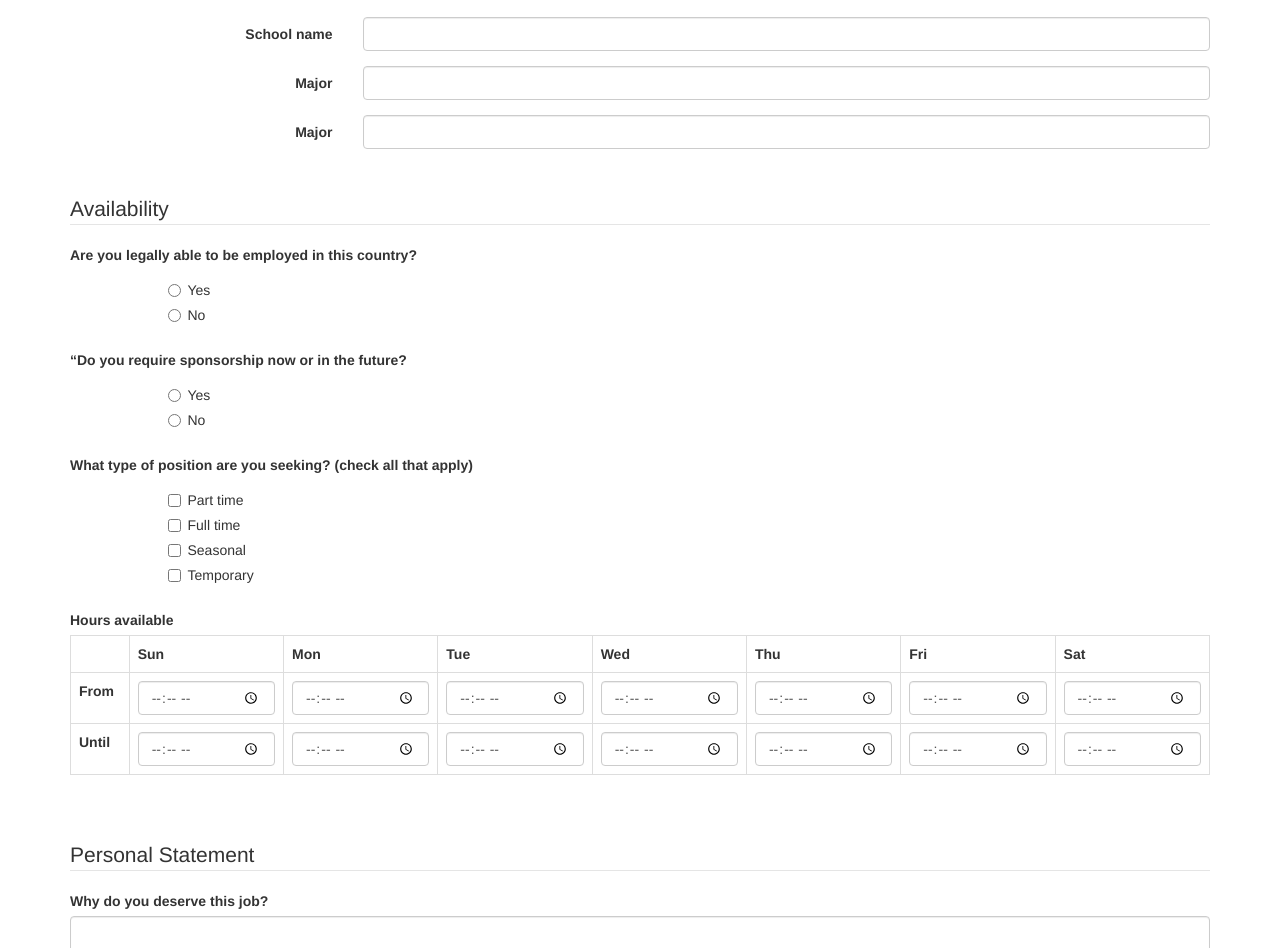
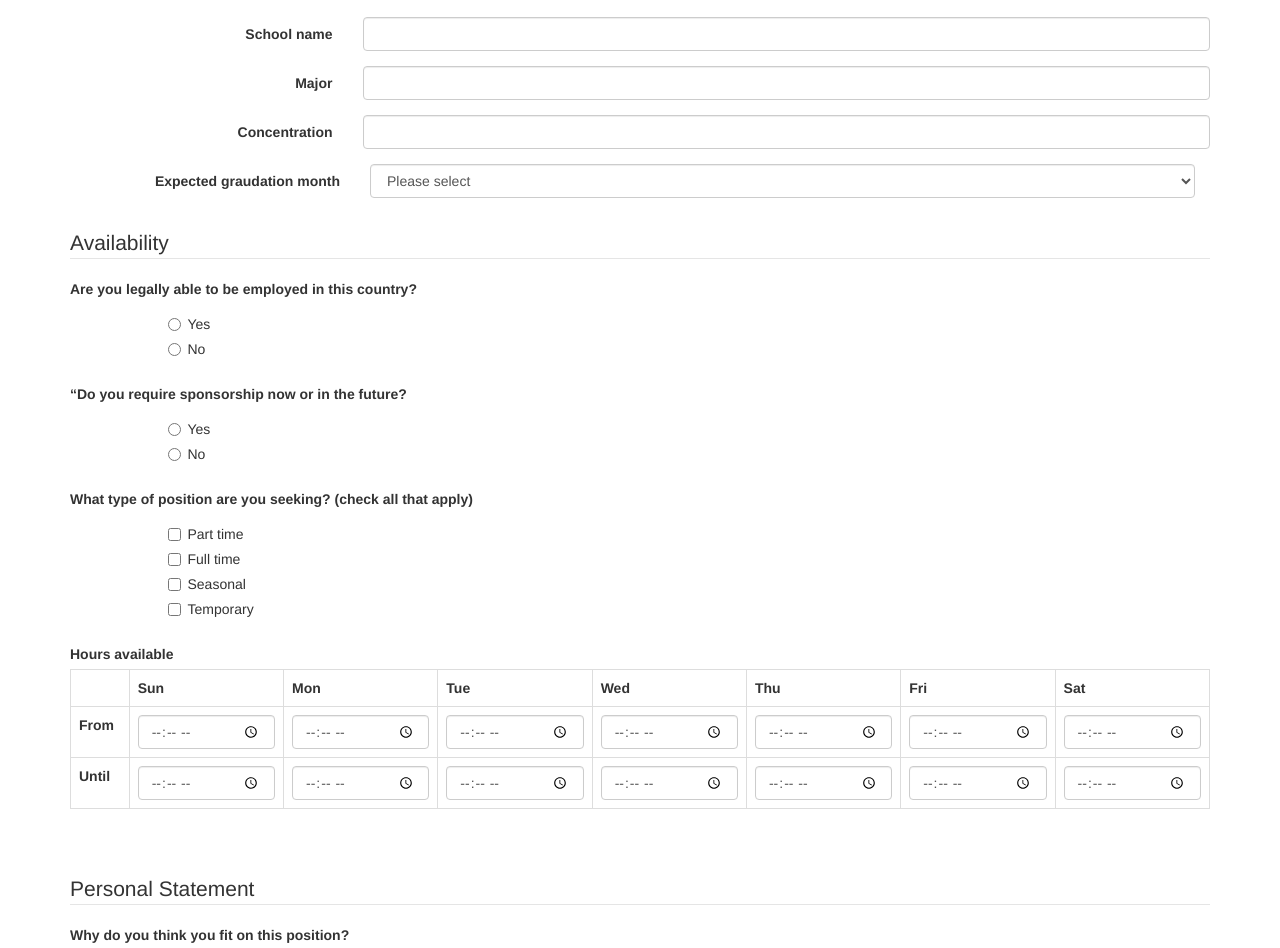
Before and after one commit to ajk47-1939360/ajk47-1939360.github.io, a plain HTML site: page jobApplicationForm.html in a window 1280 px wide. Shown: the part 528-1476 px from the top of the page. Drawn offline with Linux system fonts and the light colour scheme.

Commit message:
Update jobApplicationForm.html

```diff
--- a/jobApplicationForm.html
+++ b/jobApplicationForm.html
@@ -123,11 +123,29 @@
 			</div>
 		</div>
 		<div class="form-group">
-			<label class="col-sm-3 control-label">Major</label>
+			<label class="col-sm-3 control-label">Concentration</label>
 			<div class="col-sm-9">
-				<input class="form-control" type="text" name="major">
+				<input class="form-control" type="text" name="concentration">
 			</div>
 		</div>
+		<label class="col-sm-3 control-label">Expected graudation month</label>
+			<div class="col-sm-9">
+				<select class="form-control" name="state">
+					<option value="" selected="true">Please select</option>
+					<option value="1">January</option>
+					<option value="2">Febuary</option>
+					<option value="3">March</option>
+					<option value="4">April</option>
+					<option value="5">May</option>
+					<option value="6">June</option>
+					<option value="7">July</option>
+					<option value="8">August</option>
+					<option value="9">September</option>
+					<option value="10">October</option>
+					<option value="11">November</option>
+					<option value="12">December</option>
+				</select>
+			</div>
 	</fieldset>
 	<p>&nbsp;</p>
 
@@ -236,12 +254,8 @@
 	<fieldset>
 		<legend>Personal Statement</legend>
 		<div class="form-group">
-			<label class="control-label">Why do you deserve this job?</label>
+			<label class="control-label">Why do you think you fit on this position?</label>
 			<textarea class="form-control" name="deserve" rows="6"></textarea>
-		</div>
-		<div class="form-group">
-			<label class="control-label">Describe a recent project</label>
-			<textarea class="form-control" name="project" rows="6"></textarea>
 		</div>
 		<div class="form-group">
 			<label class="control-label">How did you hear about this job</label>
```
